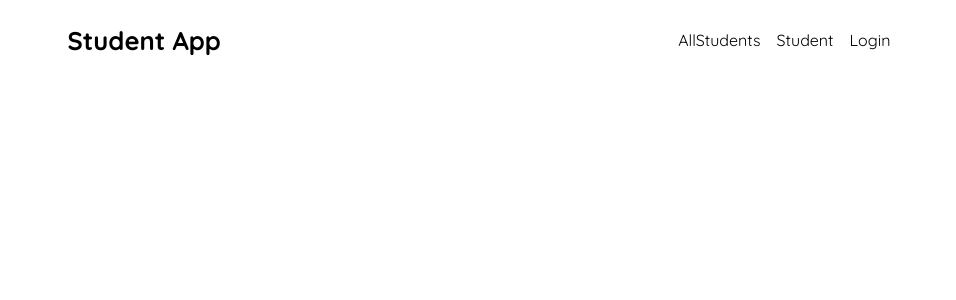
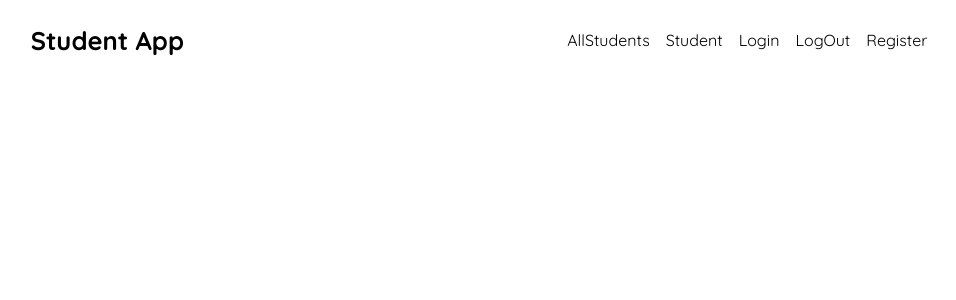
Before and after one commit to IBRAHIM00675/student-api-react, a React (Create React App) app: page / in a window 1280 px wide. Shown: the top 300 px of the page, without its empty margins (161-1117 px from the left). Built offline with nearby package versions, Linux system fonts and the light colour scheme.

Commit message:
Navbar.js

```diff
--- a/src/Components/Navbar.js
+++ b/src/Components/Navbar.js
@@ -14,6 +14,9 @@ const Navbar = () => {
         <Link id="links" to="/All-students">AllStudents</Link>
         <Link id="links" to="/Add-student">Student</Link>
         <Link id="links" to="/Login">Login</Link>
+        <Link id="links" to="/LogOut">LogOut</Link>
+        <Link id="links" to="/Register">Register</Link>
+
 
 
       </div>
```
